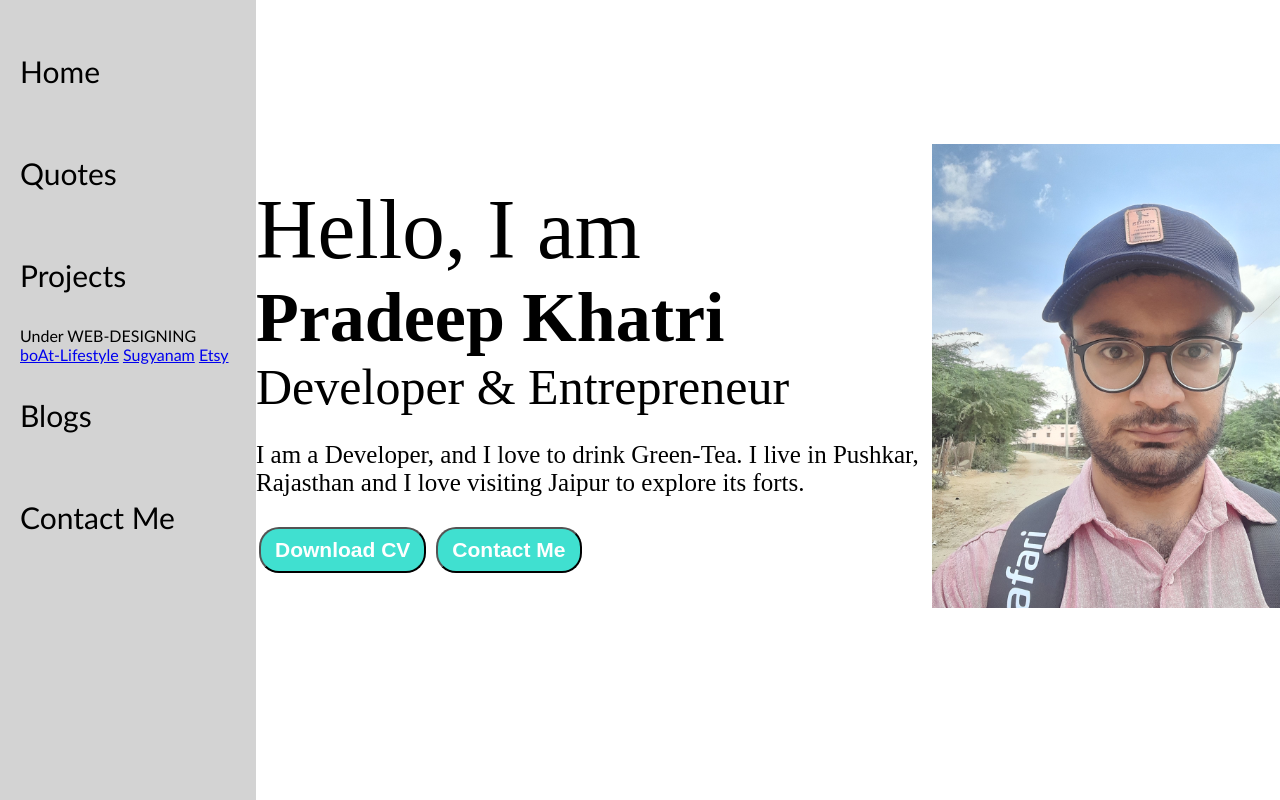
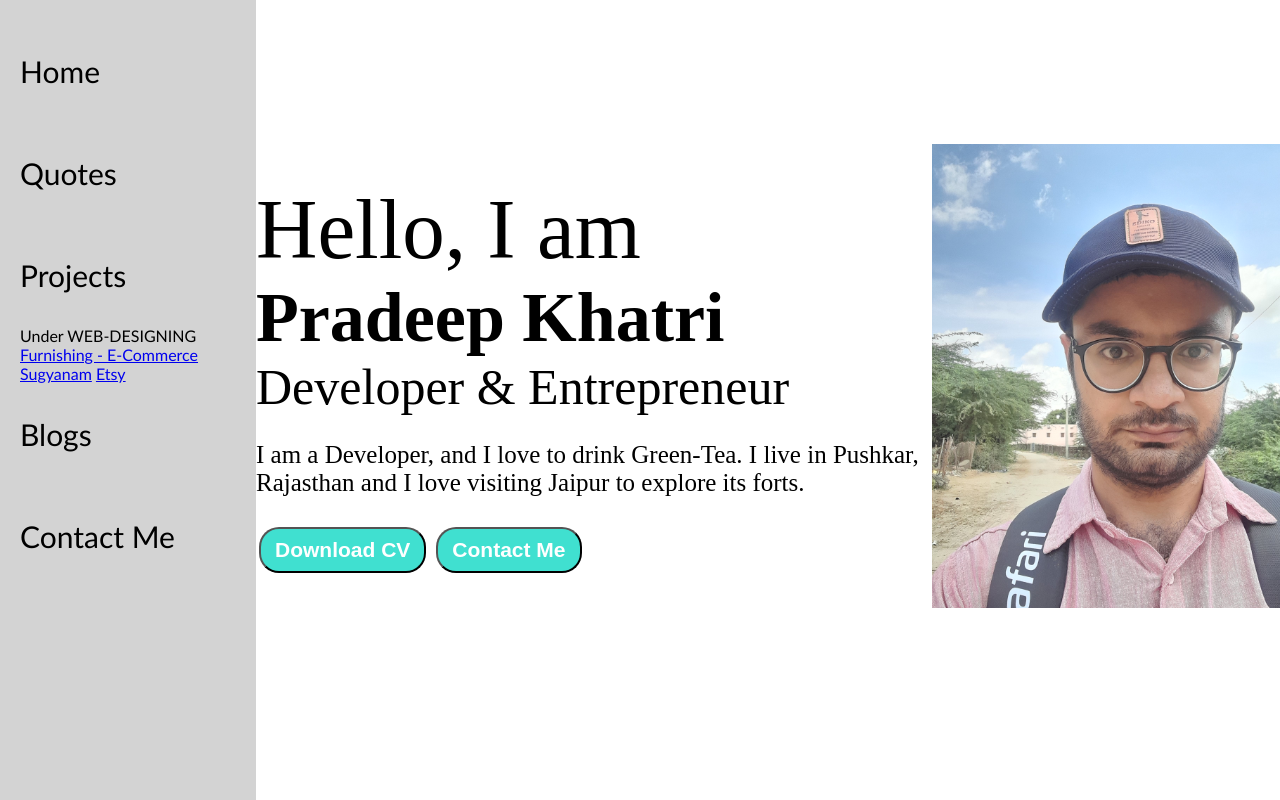
Before and after one commit to Prdp-ktri/October2024_Portfolio, a plain HTML site: page index.html in a window 1280 px wide. Drawn offline with Linux system fonts and the light colour scheme.

Commit message:
Update index.html

```diff
--- a/index.html
+++ b/index.html
@@ -21,7 +21,7 @@
               <div class="sub-dropdown">
                 <p>Under WEB-DESIGNING</p>
                 <div>
-                  <a href="D:\coding\Project\Portfolio\boAt\index.html">boAt-Lifestyle</a>
+                  <a href="https://comfyhouse-furnishing-2.onrender.com/">Furnishing - E-Commerce</a>
                   <a href="D:\coding\Project\Portfolio\Sugyanam\index.html">Sugyanam</a>
                   <a href="D:\coding\Project\Portfolio\Etsy\etsy.html">Etsy</a>
                 </div>
```
